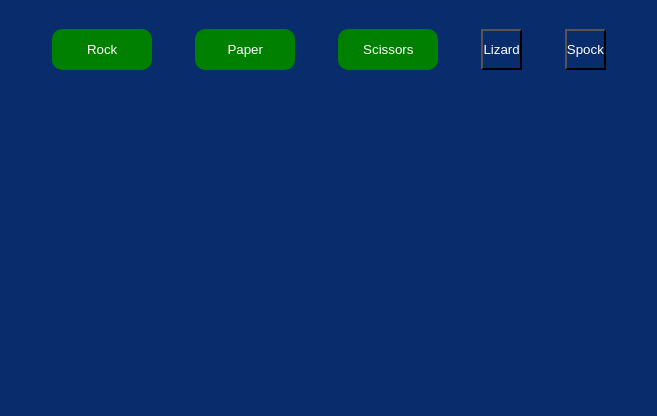
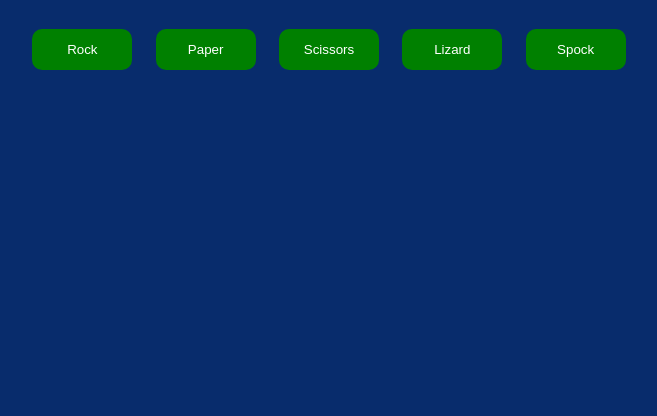
Before and after one commit to WoodKT/paper-rock-scissors, a plain HTML site: page geek.html in a window 1280 px wide. Shown: the part 384-800 px from the top of the page, without its empty margins (311-968 px from the left). Drawn offline with Linux system fonts and the light colour scheme.

Commit message:
Update styles.css
change to style all buttons

```diff
--- a/styles.css
+++ b/styles.css
@@ -51,7 +51,7 @@
 }
 
 /* Styling on all three buttons */
-.rock, .paper, .scissor{
+button {
     padding: 0.8rem;
     width: 100px;
     border-radius: 10px;
```
